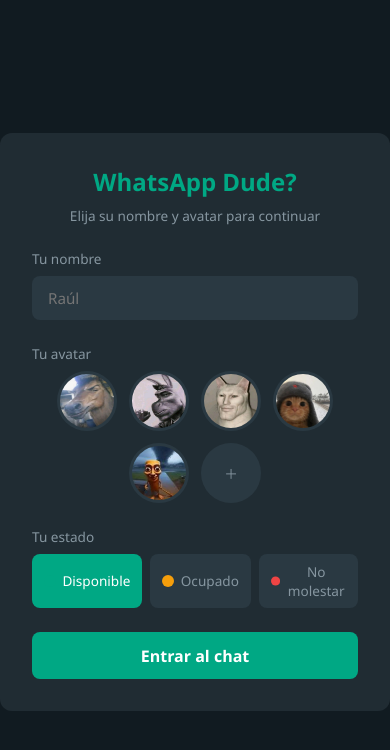
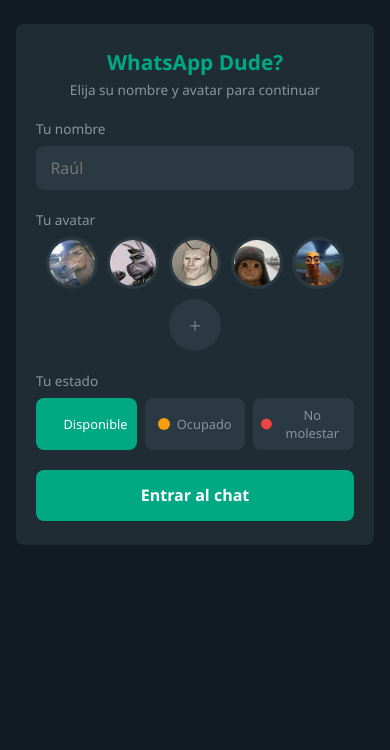
Before and after one commit to rverdejomartin/WhatsAppClone, a Vue app in the folder frontend/: page / in a window 390 px wide. Shown: the top 750 px of the page. Built offline with nearby package versions, Linux system fonts and the light colour scheme.

Commit message:
agregadas media query

```diff
--- a/frontend/src/components/Chat.vue
+++ b/frontend/src/components/Chat.vue
@@ -125,4 +125,30 @@
     border-radius: 9999px;
     border: 1px solid rgba(0, 168, 132, 0.25);
 }
+
+@media (max-width: 768px) {
+  .chat-layout {
+    height: 100dvh; /* dvh en vez de vh para móvil */
+  }
+
+  .chat-header {
+    padding: 0 1rem 0 4rem; /* espacio a la izquierda para el botón hamburguesa */
+  }
+
+  .chat-titulo {
+    font-size: 0.95rem;
+  }
+
+  .chat-online {
+    font-size: 0.75rem;
+  }
+
+  .escribiendo.visible {
+    height: 32px;
+  }
+
+  .escribiendo span {
+    font-size: 0.74rem;
+  }
+}
 </style>
--- a/frontend/src/components/InputMensaje.vue
+++ b/frontend/src/components/InputMensaje.vue
@@ -82,4 +82,30 @@
 button:hover {
     background-color: var(--color-primary-dark);
 }
+
+@media (max-width: 768px) {
+  .input-bar {
+    padding: 0.5rem 0.75rem;
+    gap: 0.5rem;
+    /* Evita que el teclado virtual tape el input */
+    position: sticky;
+    bottom: 0;
+  }
+
+  input {
+    font-size: 1rem; /* clave: evita el zoom automático de iOS */
+    padding: 0.55rem 0.9rem;
+  }
+
+  button {
+    width: 36px;
+    height: 36px;
+    flex-shrink: 0;
+  }
+
+  button svg {
+    width: 18px;
+    height: 18px;
+  }
+}
 </style>
--- a/frontend/src/components/ItemMensaje.vue
+++ b/frontend/src/components/ItemMensaje.vue
@@ -95,4 +95,19 @@
     font-size: 0.9rem;
     line-height: 1.4;
 }
+
+@media (max-width: 768px) {
+  .mensaje-wrapper {
+    max-width: 88%;
+  }
+
+  .texto {
+    font-size: 0.875rem; /* prácticamente igual, pero respeta el zoom del usuario */
+  }
+
+  .avatar {
+    width: 28px;
+    height: 28px;
+  }
+}
 </style>
--- a/frontend/src/components/ListaMensajes.vue
+++ b/frontend/src/components/ListaMensajes.vue
@@ -83,4 +83,24 @@
     width: 20px;
     height: 20px;
 }
+
+@media (max-width: 768px) {
+  .message-list {
+    padding: 0.75rem;
+    gap: 0.2rem;
+  }
+
+  /* La flecha no choque con el input si tiene altura variable */
+  .flecha-abajo {
+    bottom: 0.75rem;
+    right: 0.75rem;
+    width: 36px;
+    height: 36px;
+  }
+
+  .flecha-abajo svg {
+    width: 18px;
+    height: 18px;
+  }
+}
 </style>
--- a/frontend/src/components/Login.vue
+++ b/frontend/src/components/Login.vue
@@ -272,4 +272,54 @@
   background-color: var(--color-primary);
   color: white;
 }
+
+/* ── Móvil ── */
+@media (max-width: 768px) {
+  .login-page {
+    align-items: flex-start;
+    padding: 1.5rem 1rem;
+    min-height: 100dvh;
+    height: auto;
+  }
+
+  .login-card {
+    padding: 1.5rem 1.25rem;
+    gap: 1.25rem;
+    border-radius: 8px;
+  }
+
+  h1 {
+    font-size: 1.3rem;
+  }
+
+  .campo input {
+    font-size: 1rem; /* evita el zoom automático de iOS */
+    padding: 0.7rem 0.9rem;
+  }
+
+  .avatar {
+    width: 52px;
+    height: 52px;
+  }
+
+  .avatares {
+    gap: 0.6rem;
+  }
+
+  .estados {
+    flex-wrap: wrap;
+  }
+
+  .estado-btn {
+    flex: 1;
+    justify-content: center;
+    font-size: 0.8rem;
+    padding: 0.5rem 0.5rem;
+  }
+
+  .btn-entrar {
+    font-size: 1rem;
+    padding: 0.9rem;
+  }
+}
 </style>
--- a/frontend/src/components/Sidebar.vue
+++ b/frontend/src/components/Sidebar.vue
@@ -4,7 +4,9 @@
 import socket, { usuarioGlobal } from '../socket/socket';
 
 const desplegado = ref(false);
+const sidebarAbierto = ref(false);
 const router = useRouter();
+
 const props = defineProps({
     usuariosOnline: Array,
     nombre: String,
@@ -13,15 +15,10 @@
 });
 
 const colorEstado = computed(() => {
-    let color = '';
-    if (props.estado === 'Disponible'){
-        color = '#00a884';
-    } else if (props.estado === 'Ocupado') {
-        color = '#f59e0b';
-    } else if (props.estado === 'No molestar') {
-        color = '#ef4444';
-    }
-    return color;
+    if (props.estado === 'Disponible') return '#00a884';
+    if (props.estado === 'Ocupado') return '#f59e0b';
+    if (props.estado === 'No molestar') return '#ef4444';
+    return '';
 });
 
 function cerrarSesion() {
@@ -33,7 +30,17 @@
 </script>
 
 <template>
-    <div class="sidebar">
+    <!-- Botón hamburguesa (solo visible en móvil) -->
+    <button class="btn-hamburguesa" @click="sidebarAbierto = true">
+        <svg xmlns="http://www.w3.org/2000/svg" viewBox="0 0 24 24" fill="currentColor">
+            <path d="M3 18h18v-2H3v2zm0-5h18v-2H3v2zm0-7v2h18V6H3z"/>
+        </svg>
+    </button>
+
+    <!-- Overlay (solo en móvil cuando está abierto) -->
+    <div v-if="sidebarAbierto" class="overlay" @click="sidebarAbierto = false" />
+
+    <div class="sidebar" :class="{ abierto: sidebarAbierto }">
 
         <div class="perfil">
             <img :src="avatarUrl" class="avatar" />
@@ -43,7 +50,8 @@
                     <svg width="8" height="8" viewBox="0 0 12 12">
                         <circle cx="6" cy="6" r="6" :fill="colorEstado"/>
                     </svg>
-                {{ estado }}</span>
+                    {{ estado }}
+                </span>
             </div>
             <button class="btn-logout" @click="cerrarSesion" title="Cerrar sesión">
                 <svg xmlns="http://www.w3.org/2000/svg" viewBox="0 0 24 24" fill="currentColor">
@@ -77,7 +85,8 @@
                             <svg width="8" height="8" viewBox="0 0 12 12">
                                 <circle cx="6" cy="6" r="6" :fill="colorEstado"/>
                             </svg>
-                        {{ usuario.estado }}</span>
+                            {{ usuario.estado }}
+                        </span>
                     </div>
                 </div>
             </div>
@@ -265,4 +274,36 @@
     font-size: 0.72rem;
     color: var(--color-texto-gris);
 }
+
+.btn-hamburguesa {
+  display: none;
+}
+
+@media (max-width: 768px) {
+  .btn-hamburguesa {
+    display: block;
+  }
+
+  .sidebar {
+    position: fixed;
+    top: 0;
+    left: 0;
+    width: 100%;
+    height: 100dvh;
+    z-index: 100;
+    transform: translateX(-100%);
+    transition: transform 0.25s ease;
+  }
+
+  .sidebar.abierto {
+    transform: translateX(0);
+  }
+
+  .overlay {
+    position: fixed;
+    inset: 0;
+    z-index: 99;
+    background: rgba(0, 0, 0, 0.4);
+  }
+}
 </style>
```
Lines whose indentation alone changed are shown as unchanged.
